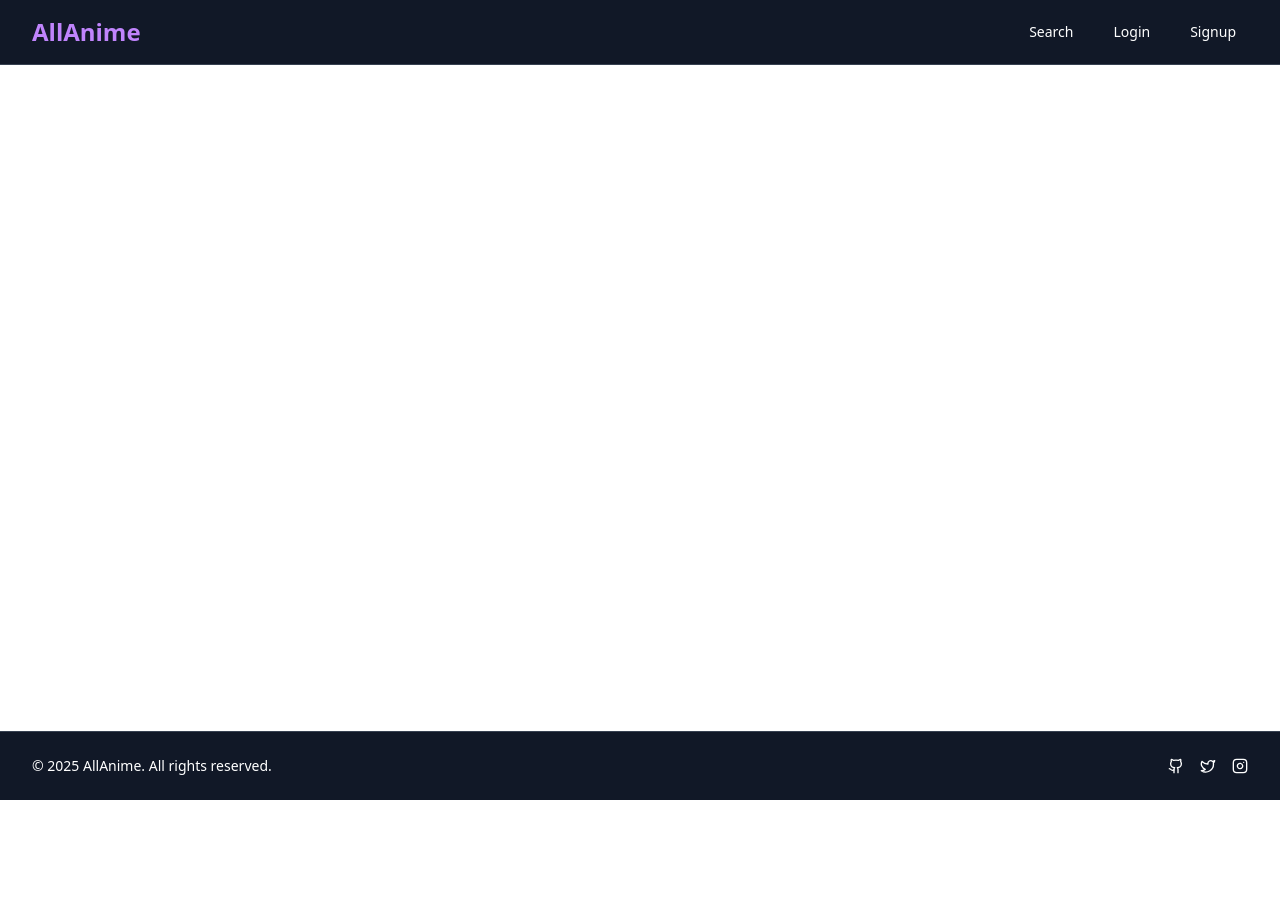
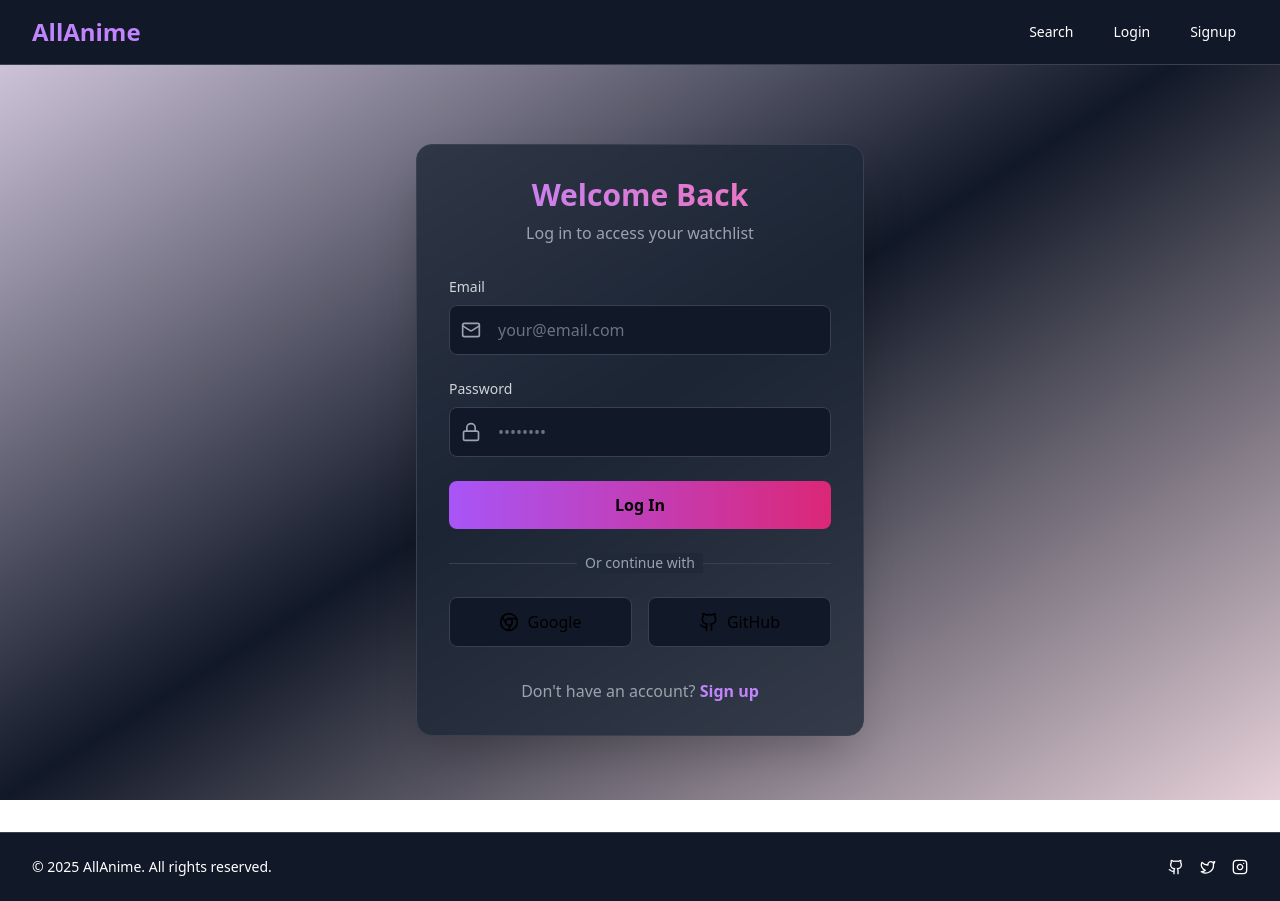
Before and after one commit to pyrxallan/allanime, a React (Vite) app: page /login in a window 1280 px wide. Before the commit the page ends 800 px from the top, so only its background shows below. Built offline with nearby package versions, Linux system fonts and the light colour scheme; no server answers.

Commit message:
Update login page

```diff
--- a/src/pages/Login.jsx
+++ b/src/pages/Login.jsx
@@ -54,4 +54,100 @@ export default function Login() {
       setLoading(false);
     }
   };
+
+  return (
+    <div className="min-h-screen pt-20 px-6 flex items-center justify-center bg-gradient-to-br from-purple-900/20 via-gray-900 to-pink-900/20">
+      <div className="w-full max-w-md">
+        <div className="bg-gray-800/80 backdrop-blur-sm rounded-2xl border border-gray-700 p-8 shadow-2xl">
+          <h2 className="text-3xl font-bold text-center mb-2 bg-gradient-to-r from-purple-400 to-pink-400 bg-clip-text text-transparent">
+            Welcome Back
+          </h2>
+          <p className="text-center text-gray-400 mb-8">Log in to access your watchlist</p>
+
+          {error && (
+            <div className="bg-red-500/10 border border-red-500 text-red-500 px-4 py-3 rounded-lg mb-6">
+              {error}
+            </div>
+          )}
+
+          <form onSubmit={handleSubmit} className="space-y-6">
+            <div>
+              <label className="block text-sm font-medium text-gray-300 mb-2">Email</label>
+              <div className="relative">
+                <Mail className="absolute left-3 top-1/2 transform -translate-y-1/2 w-5 h-5 text-gray-400" />
+                <input
+                  type="email"
+                  value={email}
+                  onChange={(e) => setEmail(e.target.value)}
+                  required
+                  className="w-full pl-12 pr-4 py-3 bg-gray-900 border border-gray-700 rounded-lg text-white placeholder-gray-500 focus:outline-none focus:border-purple-500 transition-colors"
+                  placeholder="your@email.com"
+                />
+              </div>
+            </div>
+
+            <div>
+              <label className="block text-sm font-medium text-gray-300 mb-2">Password</label>
+              <div className="relative">
+                <Lock className="absolute left-3 top-1/2 transform -translate-y-1/2 w-5 h-5 text-gray-400" />
+                <input
+                  type="password"
+                  value={password}
+                  onChange={(e) => setPassword(e.target.value)}
+                  required
+                  className="w-full pl-12 pr-4 py-3 bg-gray-900 border border-gray-700 rounded-lg text-white placeholder-gray-500 focus:outline-none focus:border-purple-500 transition-colors"
+                  placeholder="••••••••"
+                />
+              </div>
+            </div>
+
+            <button
+              type="submit"
+              disabled={loading}
+              className="w-full py-3 bg-gradient-to-r from-purple-500 to-pink-600 rounded-lg font-semibold hover:opacity-90 transition-opacity disabled:opacity-50"
+            >
+              {loading ? 'Logging in...' : 'Log In'}
+            </button>
+          </form>
+
+          <div className="mt-6">
+            <div className="relative">
+              <div className="absolute inset-0 flex items-center">
+                <div className="w-full border-t border-gray-700"></div>
+              </div>
+              <div className="relative flex justify-center text-sm">
+                <span className="px-2 bg-gray-800 text-gray-400">Or continue with</span>
+              </div>
+            </div>
+
+            <div className="mt-6 grid grid-cols-2 gap-4">
+              <button
+                onClick={handleGoogleLogin}
+                disabled={loading}
+                className="flex items-center justify-center gap-2 py-3 bg-gray-900 border border-gray-700 rounded-lg hover:border-purple-500 transition-colors disabled:opacity-50"
+              >
+                <Chrome className="w-5 h-5" />
+                Google
+              </button>
+              <button
+                onClick={handleGithubLogin}
+                disabled={loading}
+                className="flex items-center justify-center gap-2 py-3 bg-gray-900 border border-gray-700 rounded-lg hover:border-purple-500 transition-colors disabled:opacity-50"
+              >
+                <GithubIcon className="w-5 h-5" />
+                GitHub
+              </button>
+            </div>
+          </div>
+
+          <p className="mt-8 text-center text-gray-400">
+            Don't have an account?{' '}
+            <Link to="/signup" className="text-purple-400 hover:text-purple-300 font-semibold">
+              Sign up
+            </Link>
+          </p>
+        </div>
+      </div>
+    </div>
+  );
 }
```
